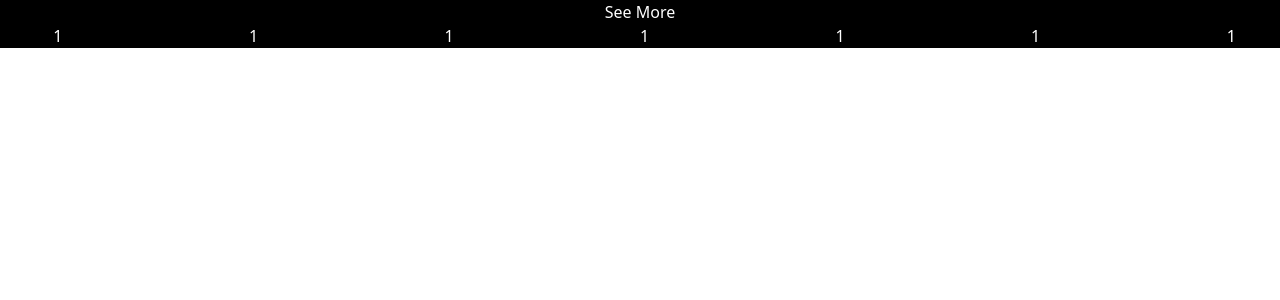
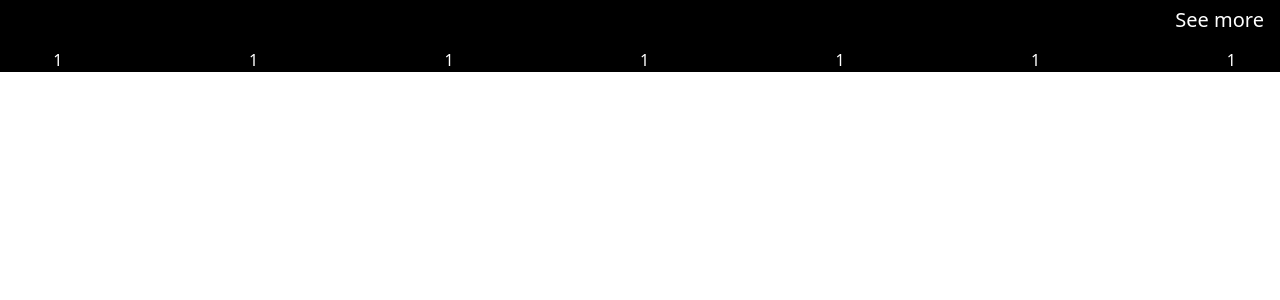
Before and after one commit to Adityaverma4648/TVShows, a Django app: page / in a window 1280 px wide; the page is wider, and only the part inside the window is pictured. Shown: the part 56-356 px from the top of that part. Run offline with Django 4.2, Linux system fonts and the light colour scheme.

Commit message:
Update index.html

```diff
--- a/App1/templates/index.html
+++ b/App1/templates/index.html
@@ -58,11 +58,9 @@
 
 
       <section class="bg-black text-white d-flex flex-column justify-content-center align-items-center" id="explore">
-          <div class="d-flex justify-content-end align-items-center">
-                 <span class="px-2 text-white">
-                       See More
-                 </span>
-          </div>
+          <span class="d-flex align-items-center justify-content-end px-3 py-2" style="width: 100vw;">
+           <a href="#" class="text-decoration-none text-white h5">See more</a>
+          </span>
           <div class="col-sm-11 d-flex justify-content-center align-items-center">
              <div class="col-sm-2">
               1
--- a/App1/templates/style.scss
+++ b/App1/templates/style.scss
@@ -3,3 +3,7 @@
     padding: 0%;
     box-sizing: border-box;
 }
+body{
+    max-width: 100vh;
+    overflow: hidden;
+}
```
